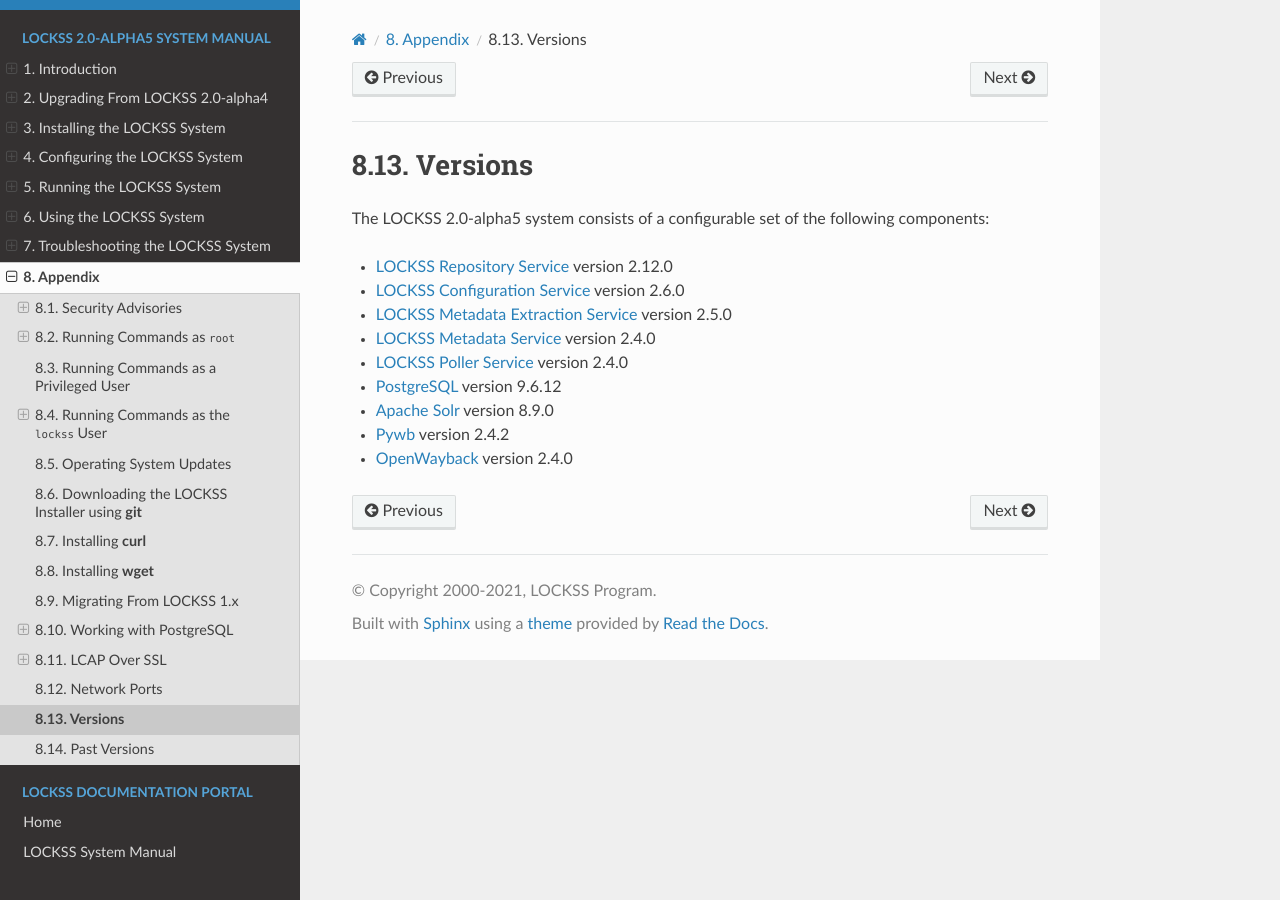
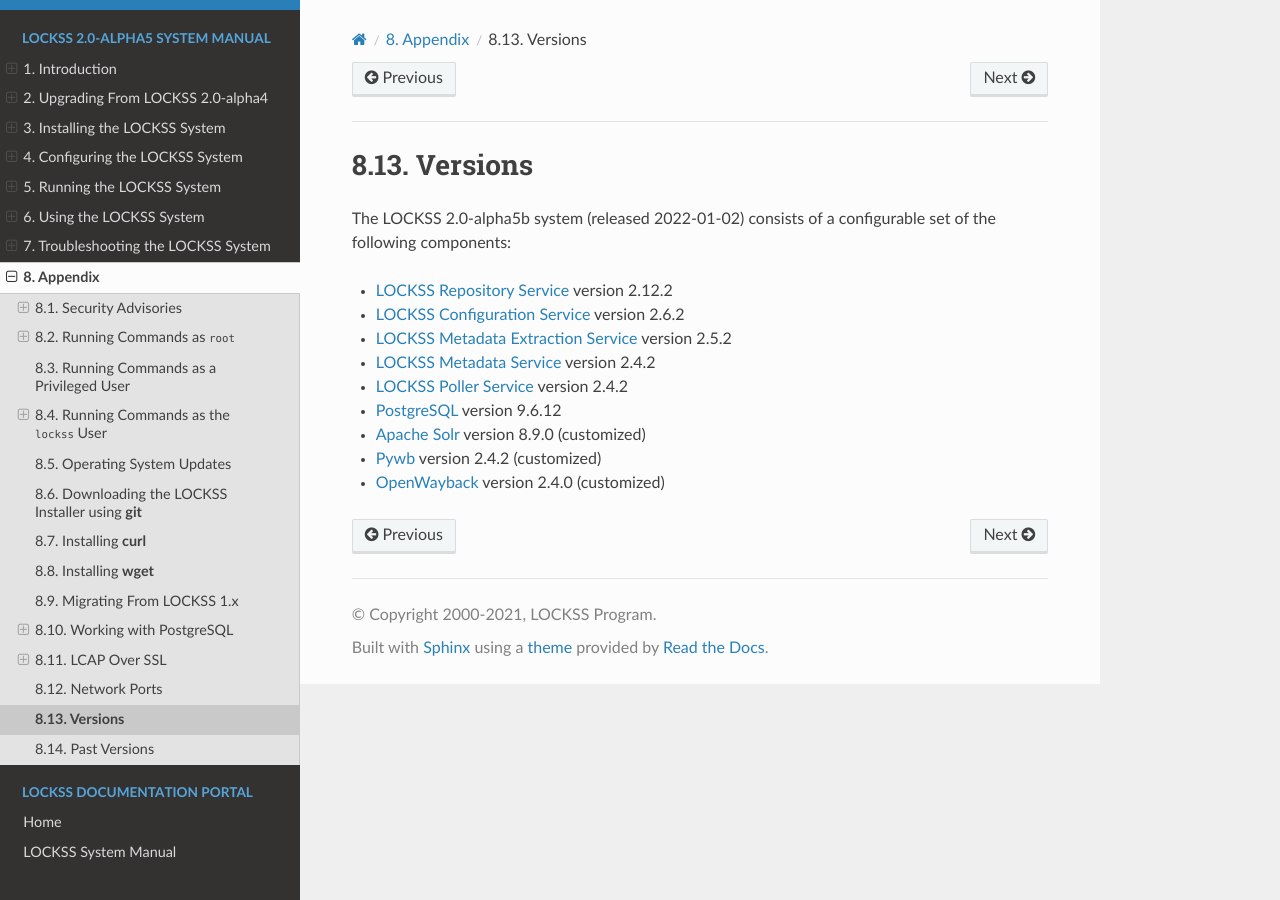
Before and after one commit to lockss/lockss-rtd-manual, a Sphinx documentation site: the page built from docs/appendix/versions.rst, in a window 1280 px wide. Built offline with Sphinx 7.4.7 and the Read the Docs theme 2.0.0, drawn with Linux system fonts in a browser that asks for light colours.

Commit message:
Post-alpha5b version numbers.

```diff
--- a/docs/appendix/versions.rst
+++ b/docs/appendix/versions.rst
@@ -2,22 +2,24 @@
 Versions
 ========
 
-The LOCKSS 2.0-alpha5 system consists of a configurable set of the following components:
+.. COMMENT MOSTRECENTRELEASE
 
-*  `LOCKSS Repository Service <https://github.com/lockss/laaws-repository-service>`_ version 2.12.0
+The LOCKSS 2.0-alpha5b system (released 2022-01-02) consists of a configurable set of the following components:
 
-*  `LOCKSS Configuration Service <https://github.com/lockss/laaws-configservice>`_ version 2.6.0
+*  `LOCKSS Repository Service <https://github.com/lockss/laaws-repository-service>`_ version 2.12.2
 
-*  `LOCKSS Metadata Extraction Service <https://github.com/lockss/laaws-metadataextractor>`_ version 2.5.0
+*  `LOCKSS Configuration Service <https://github.com/lockss/laaws-configservice>`_ version 2.6.2
 
-*  `LOCKSS Metadata Service <https://github.com/lockss/laaws-metadataservice>`_ version 2.4.0
+*  `LOCKSS Metadata Extraction Service <https://github.com/lockss/laaws-metadataextractor>`_ version 2.5.2
 
-*  `LOCKSS Poller Service <https://github.com/lockss/laaws-poller>`_ version 2.4.0
+*  `LOCKSS Metadata Service <https://github.com/lockss/laaws-metadataservice>`_ version 2.4.2
+
+*  `LOCKSS Poller Service <https://github.com/lockss/laaws-poller>`_ version 2.4.2
 
 *  `PostgreSQL <https://www.postgresql.org/>`_ version 9.6.12
 
-*  `Apache Solr <https://lucene.apache.org/solr/>`_ version 8.9.0
+*  `Apache Solr <https://lucene.apache.org/solr/>`_ version 8.9.0 (customized)
 
-*  `Pywb <https://github.com/webrecorder/pywb>`_ version 2.4.2
+*  `Pywb <https://github.com/webrecorder/pywb>`_ version 2.4.2 (customized)
 
-*  `OpenWayback <https://github.com/iipc/openwayback>`_ version 2.4.0
+*  `OpenWayback <https://github.com/iipc/openwayback>`_ version 2.4.0 (customized)
```
